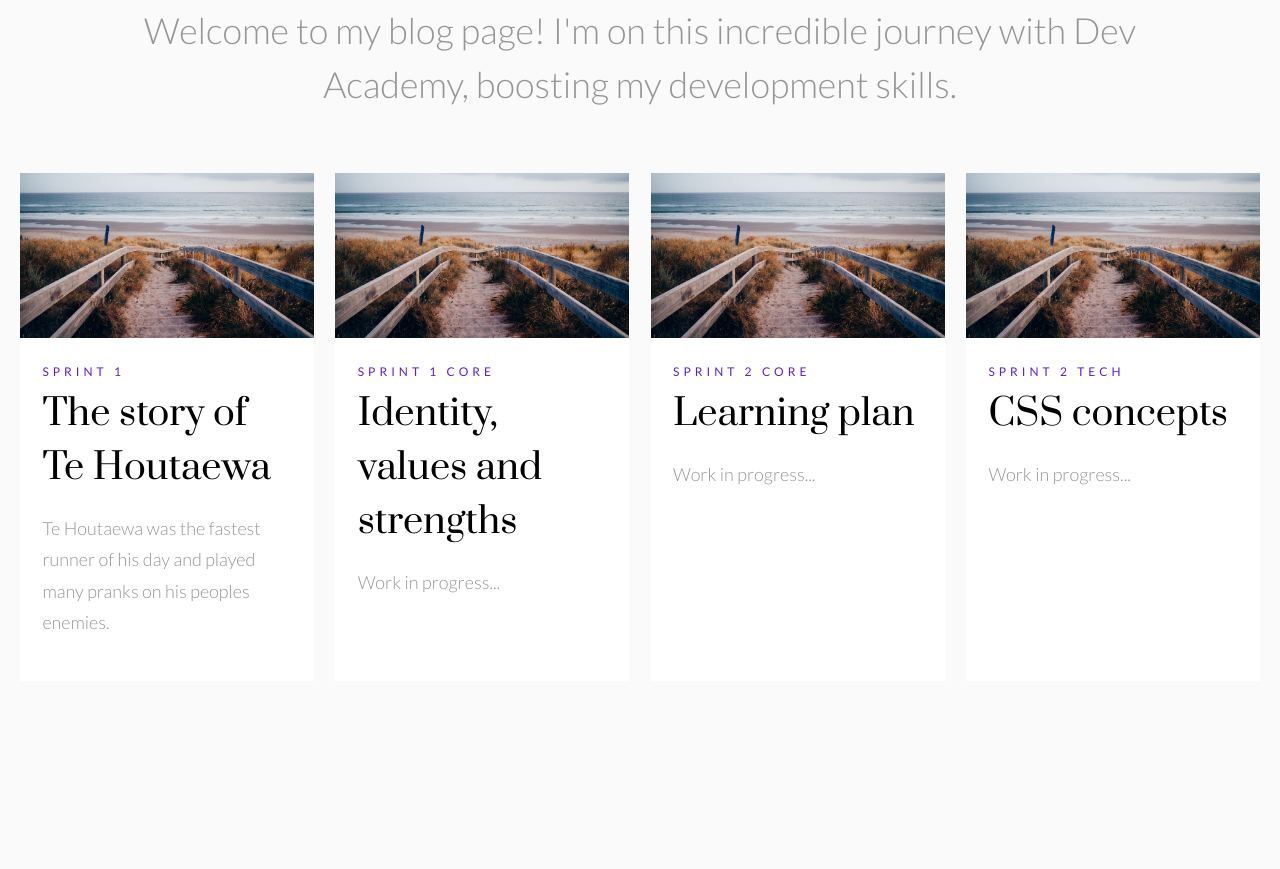
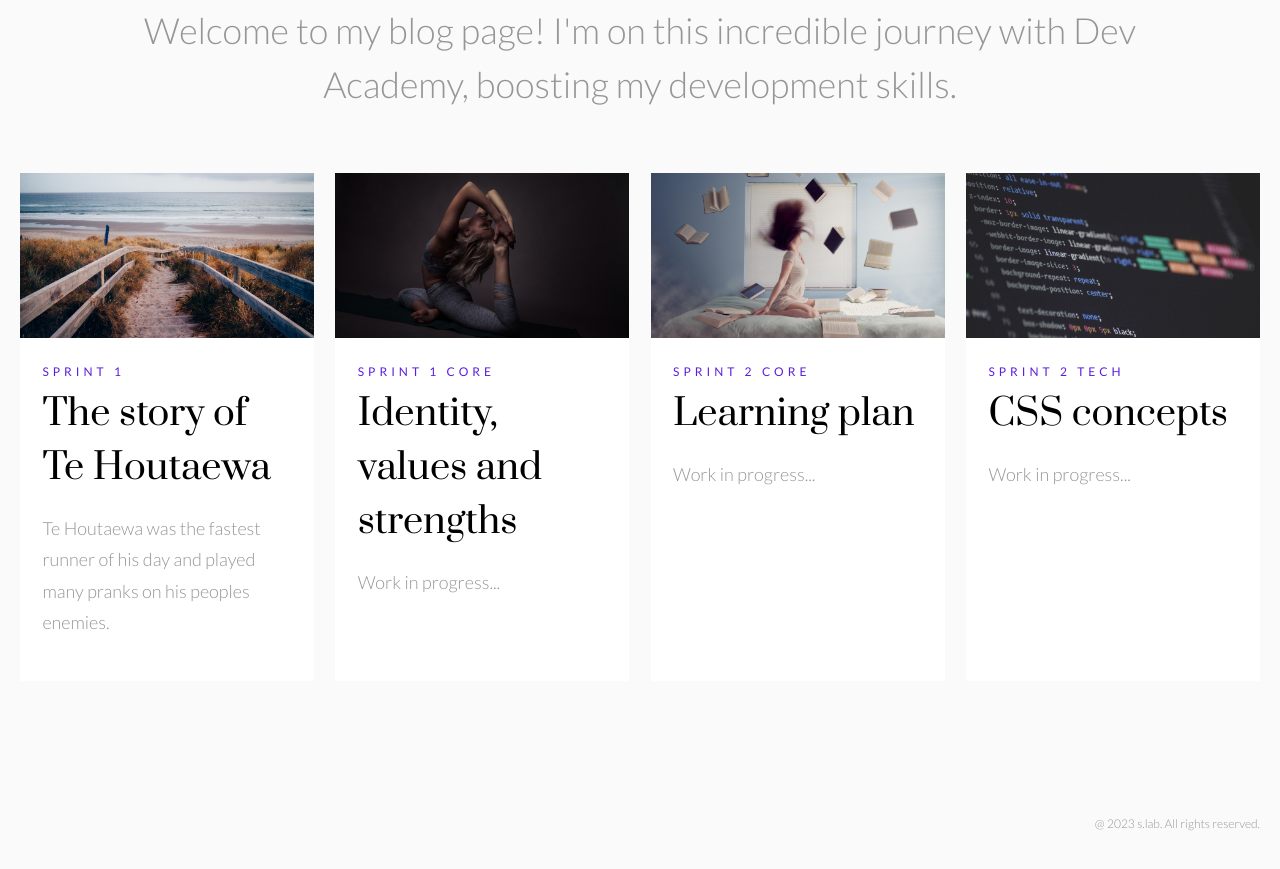
Before and after one commit to sandra-laban/sandra-laban.github.io, a plain HTML site: page index.html in a window 1280 px wide. Shown: the part 824-1693 px from the top of the page. Before the commit the page ends 1537 px from the top, so only its background shows below. Drawn offline with Linux system fonts and the light colour scheme.

Commit message:
images and footer updated

```diff
--- a/index.html
+++ b/index.html
@@ -46,7 +46,7 @@
                 <picture class="thumbnail">
                   <img
                     src="./images/tim-marshall-2FFh56Q9jWs-unsplash.jpg"
-                    alt="tim-marshall-2FFh56Q9jWs-unsplash"
+                    alt="Te Houtaewa"
                   />
                 </picture>
                 <div class="card-content">
@@ -66,8 +66,8 @@
               <a href="#">
                 <picture class="thumbnail">
                   <img
-                    src="./images/tim-marshall-2FFh56Q9jWs-unsplash.jpg"
-                    alt="tim-marshall-2FFh56Q9jWs-unsplash"
+                    src="./images/oksana-taran-GEjCwneU-YY-unsplash1920x1080.jpg"
+                    alt="Identity"
                   />
                 </picture>
                 <div class="card-content">
@@ -84,8 +84,8 @@
               <a href="#">
                 <picture class="thumbnail">
                   <img
-                    src="./images/tim-marshall-2FFh56Q9jWs-unsplash.jpg"
-                    alt="tim-marshall-2FFh56Q9jWs-unsplash"
+                    src="./images/lacie-slezak-yHG6llFLjS0-unsplash-1920x1080.jpg"
+                    alt="learning plan"
                   />
                 </picture>
                 <div class="card-content">
@@ -102,8 +102,8 @@
               <a href="#">
                 <picture class="thumbnail">
                   <img
-                    src="./images/tim-marshall-2FFh56Q9jWs-unsplash.jpg"
-                    alt="tim-marshall-2FFh56Q9jWs-unsplash"
+                    src="./images/maik-jonietz-_yMciiStJyY-unsplash1920x1080.jpg"
+                    alt="Css concept"
                   />
                 </picture>
                 <div class="card-content">
@@ -123,5 +123,10 @@
       </main>
     </div>
     <!-- wpapper ends -->
+    <footer class="footer">
+      <div class="wrapper">
+        <p class="image-credits">@ 2023 s.lab. All rights reserved.</p>
+      </div>
+    </footer>
   </body>
 </html>
--- a/styles/main.css
+++ b/styles/main.css
@@ -172,6 +172,9 @@ h2.post-subtitle {
   margin: 0px;
   text-align: left;
 }
+.footer {
+  margin: 100px 0px 50px 0px;
+}
 /* Flexbox stuff */
 
 @media screen and (min-width: 40em) {
```
Also changed, not shown: blog/te-houtaewa-template.html (+1 -1 lines), images/lacie-slezak-yHG6llFLjS0-unsplash-1920x1080.jpg (added), images/maik-jonietz-_yMciiStJyY-unsplash1920x1080.jpg (added), images/oksana-taran-GEjCwneU-YY-unsplash1920x1080.jpg (added).
